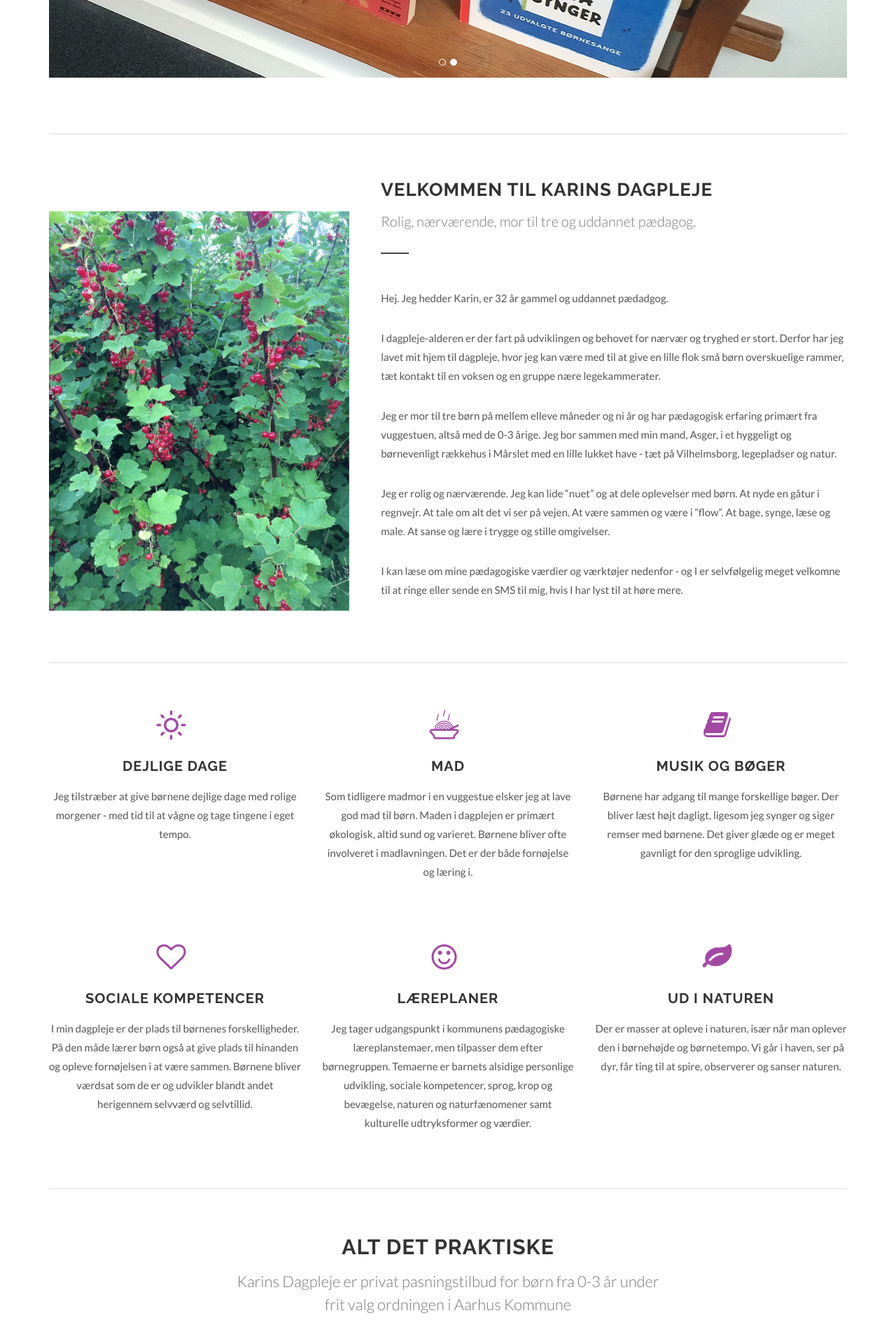
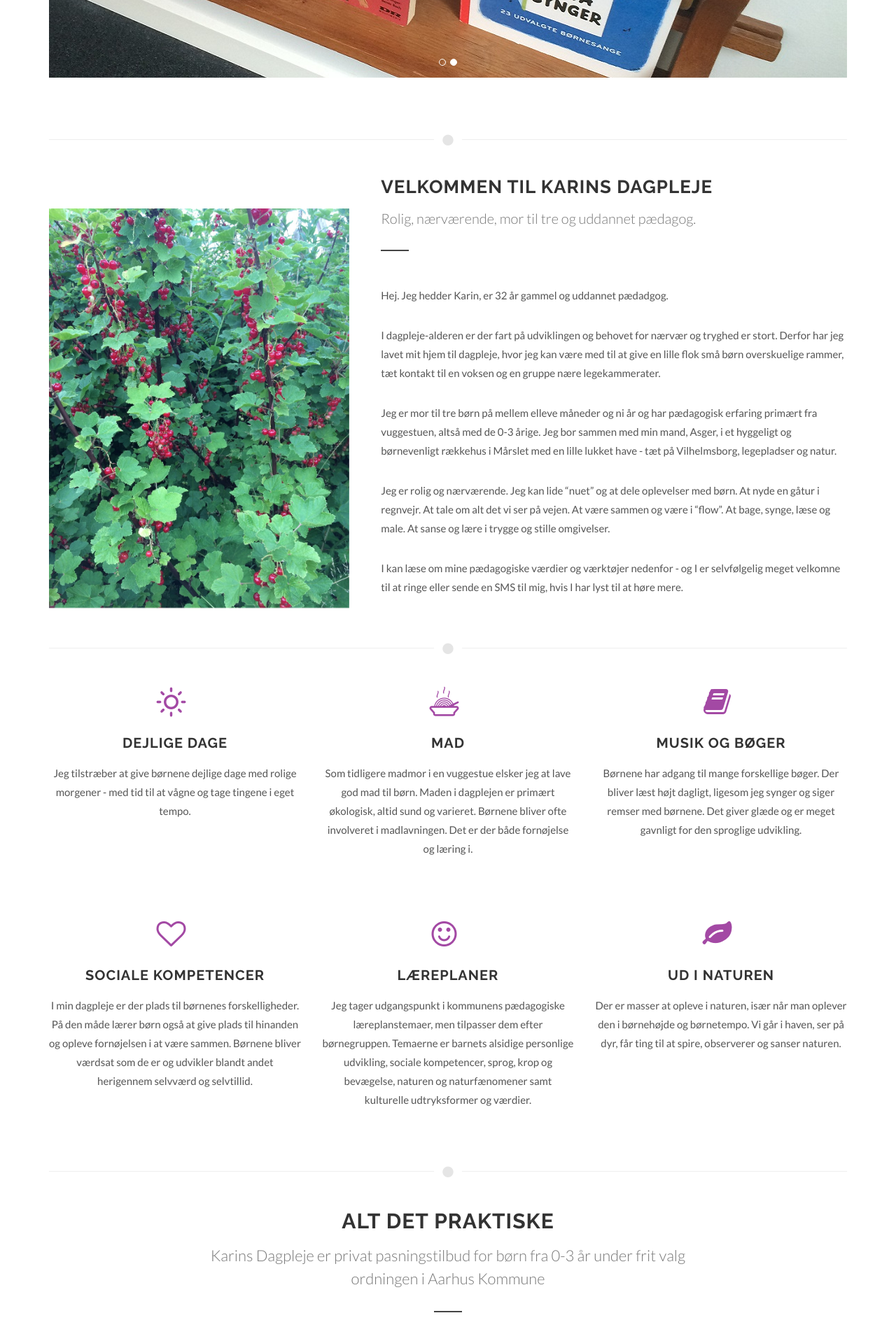
Before and after one commit to asgerhallas/karinsdagpleje-maarslet.dk, a plain HTML site: page index.html in a window 1280 px wide. Shown: the part 789-2686 px from the top of the page at 70% size. Drawn offline with Linux system fonts and the light colour scheme; some packages are replaced by stand-ins of ours.

Commit message:
nice divider

```diff
--- a/index.html
+++ b/index.html
@@ -104,7 +104,9 @@
 
 				<div class="container clearfix">
 
-<div class="line notopmargin"></div>
+          <div class="divider divider-center notopmargin"><i class="icon-circle"></i></div>
+
+<!-- <div class="line notopmargin"></div> -->
 											<div class="col_two_fifth topmargin nobottommargin">
 												<img src="portraet.jpg" width="430" data-animate="fadeIn"/>
 											</div>
@@ -133,7 +135,7 @@
 											</div>
 
 											<div class="clear"></div>
-											<div class="line"></div>
+                      <div class="divider divider-center"><i class="icon-circle"></i></div>
 
 																<div id="values" class="row clearfix">
 
@@ -194,12 +196,12 @@
 
 					</div>
 
-					<div class="line notopmargin"></div>
+          <div class="divider divider-center notopmargin"><i class="icon-circle"></i></div>
 
 
 						<div id="faq" class="heading-block title-center page-section">
 							<h2>Alt det praktiske</h2>
-							<span>Karins Dagpleje er privat pasningstilbud for børn fra 0-3 år under<br>frit valg ordningen i Aarhus Kommune</span>
+							<span>Karins Dagpleje er privat pasningstilbud for børn fra 0-3 år under frit valg ordningen i Aarhus Kommune</span>
 						</div>
 
 						<div class="col_half nobottommargin">
```
Also changed, not shown: 1 other file.
